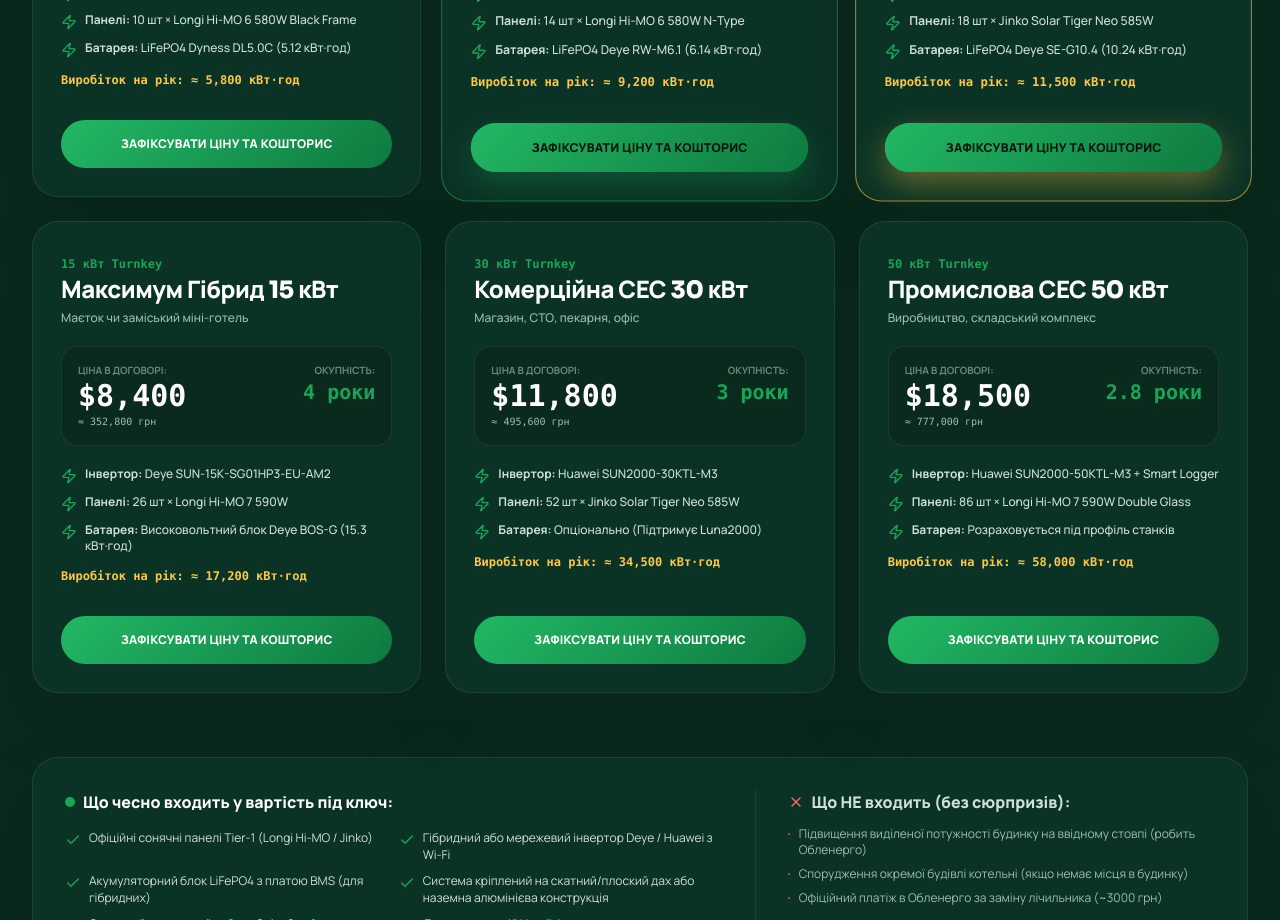
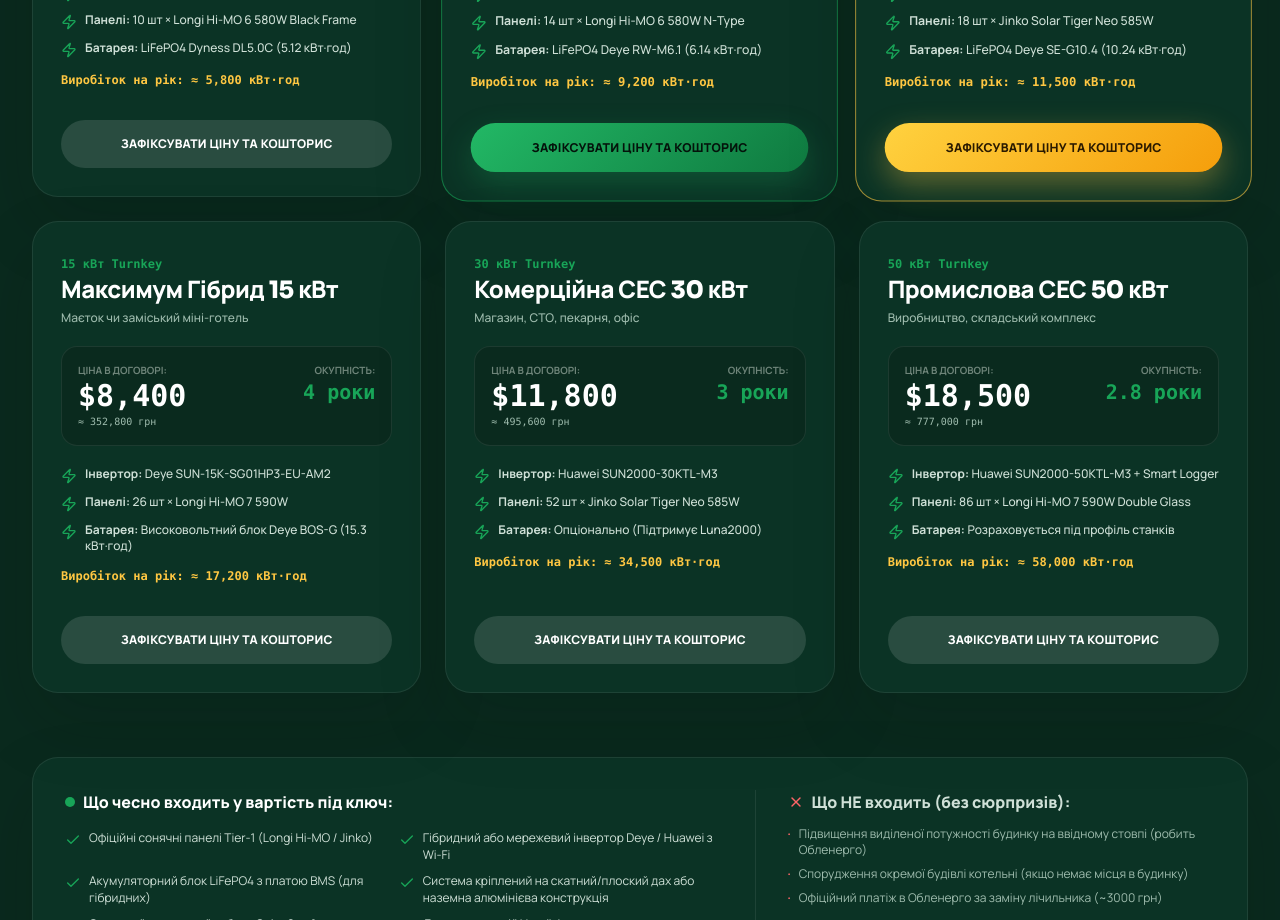
Before and after one commit to AnDrey1902/ses-ai-studio, a React (Vite) app: page / in a window 1280 px wide. Shown: the part 5420-6340 px from the top of the page. Built offline with nearby package versions, Linux system fonts and the light colour scheme.

Commit message:
fix(prices): button colors — yellow gradient for bestseller, gray for plain cards

```diff
--- a/src/components/landing/PricesSection.tsx
+++ b/src/components/landing/PricesSection.tsx
@@ -154,8 +154,8 @@ export const PricesSection: React.FC = () => {
                           pkg.badgeType === 'popular'
                             ? ''
                             : pkg.badgeType === 'bestseller'
-                            ? '!bg-sun hover:!bg-amber !shadow-[0_12px_30px_rgba(255,199,66,.35)]'
-                            : '!bg-[rgba(255,255,255,.08)] hover:!bg-[rgba(255,255,255,.12)] !text-white !shadow-none'
+                            ? 'ds-btn-sun !bg-[var(--grad-sun)] !shadow-[0_12px_30px_rgba(255,199,66,.35)]'
+                            : '!bg-none !bg-[rgba(255,255,255,.12)] hover:!bg-[rgba(255,255,255,.16)] !text-white !shadow-none hover:!shadow-none'
                         }`}
                       >
                         {tr('prices_btn')}
```
